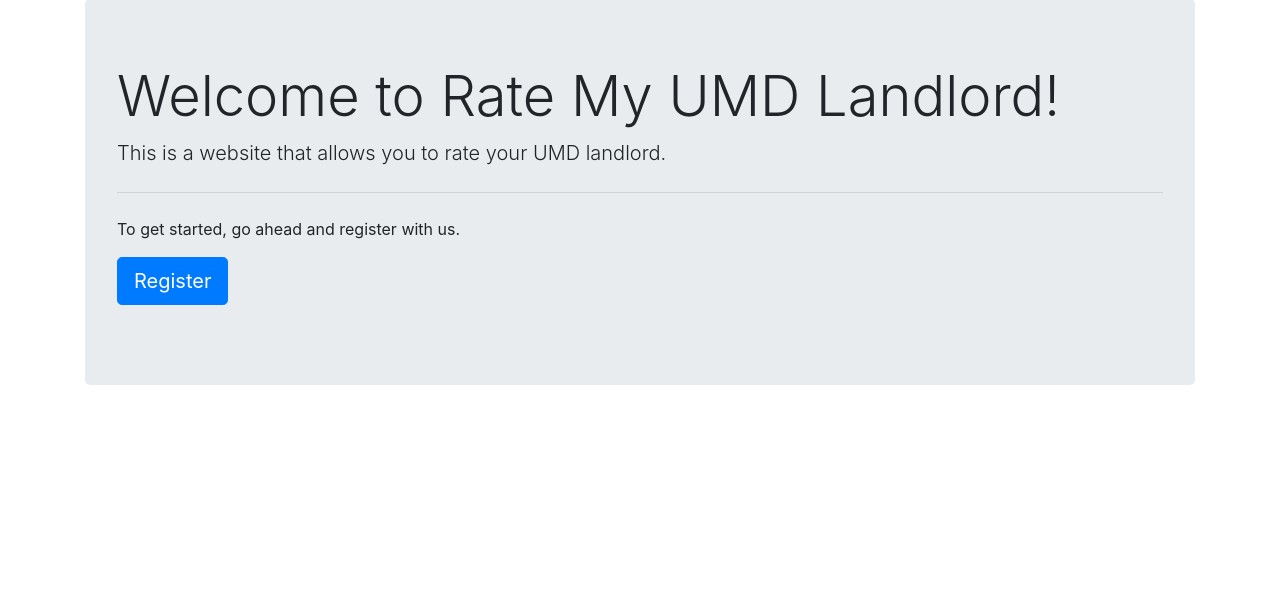
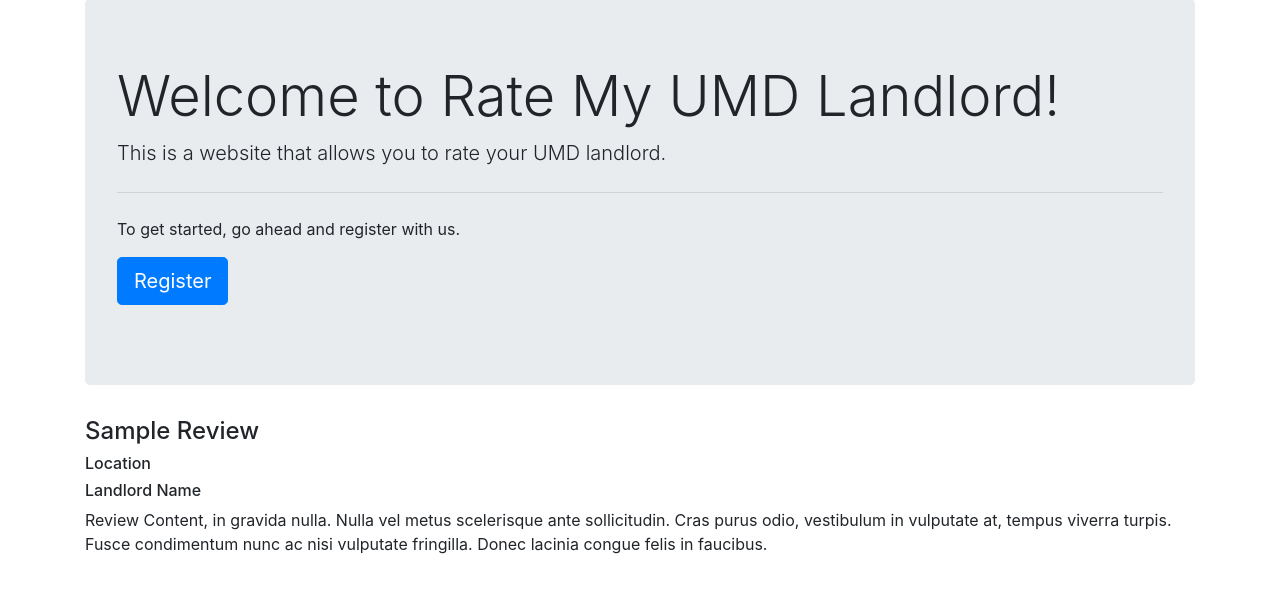
Before and after one commit to surmud/rate-my-umd-landlord, a Flask app: page / in a window 1280 px wide. Shown: the part 57-650 px from the top of the page. Run offline with Flask 2, Linux system fonts and the light colour scheme; some libraries are stand-ins or nearby versions.

Commit message:
added sample review on homepage

```diff
--- a/flask_app/templates/header.html
+++ b/flask_app/templates/header.html
@@ -2,6 +2,7 @@
 {% block header %}
 <nav class="navbar navbar-expand-lg navbar-dark bg-danger">
     <a class="navbar-brand" href="{{ url_for('landlords.index') }}">RateMyUMDLandlord</a>
+
     <button class="navbar-toggler" type="button" data-toggle="collapse" data-target="#navbarCollapse"
         aria-controls="navbarSupportedContent" aria-expanded="false" aria-label="Toggle navigation">
         <span class="navbar-toggler-icon"></span>
--- a/flask_app/templates/index.html
+++ b/flask_app/templates/index.html
@@ -11,6 +11,15 @@
     </p>
   </div>
 
+  <div class="media">
+
+    <div class="media-body">
+      <h4 class="mt-0">Sample Review</h4>
+      <h6 class="mt-0">Location</h6>
+      <h6 class="mt-0">Landlord Name</h6>
+      Review Content, in gravida nulla. Nulla vel metus scelerisque ante sollicitudin. Cras purus odio, vestibulum in vulputate at, tempus viverra turpis. Fusce condimentum nunc ac nisi vulputate fringilla. Donec lacinia congue felis in faucibus.
+    </div>
+  </div>
 
 
 {% endblock %}
```
Also changed, not shown: flask_app/images/testudo_logo.jpg (added), flask_app/images/testudo_logo.png (added).
